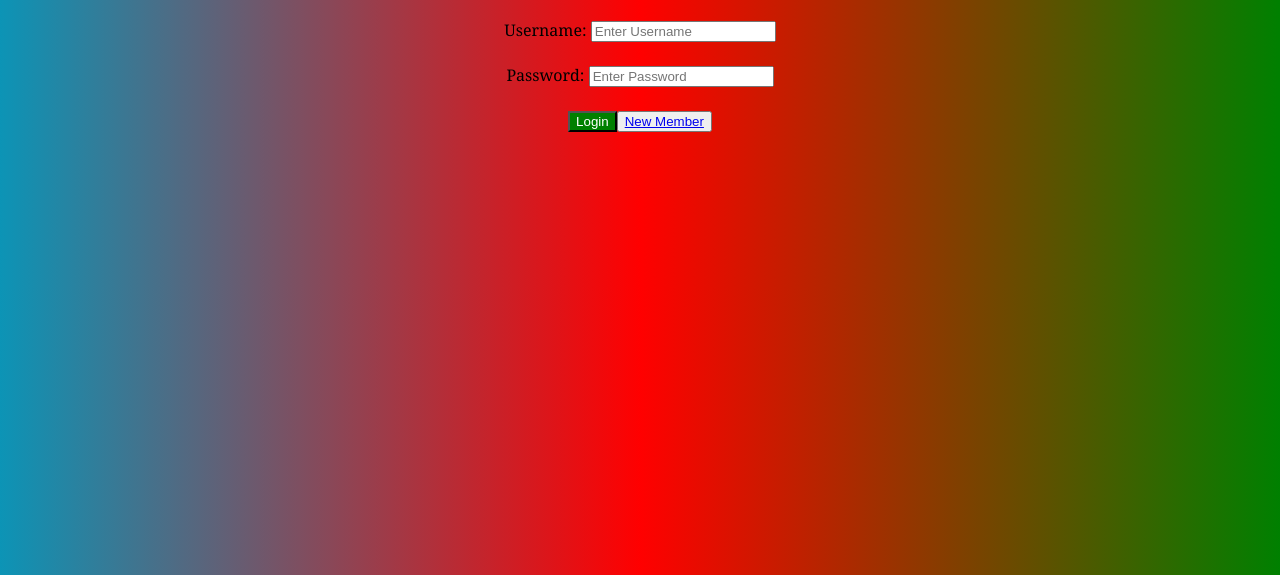
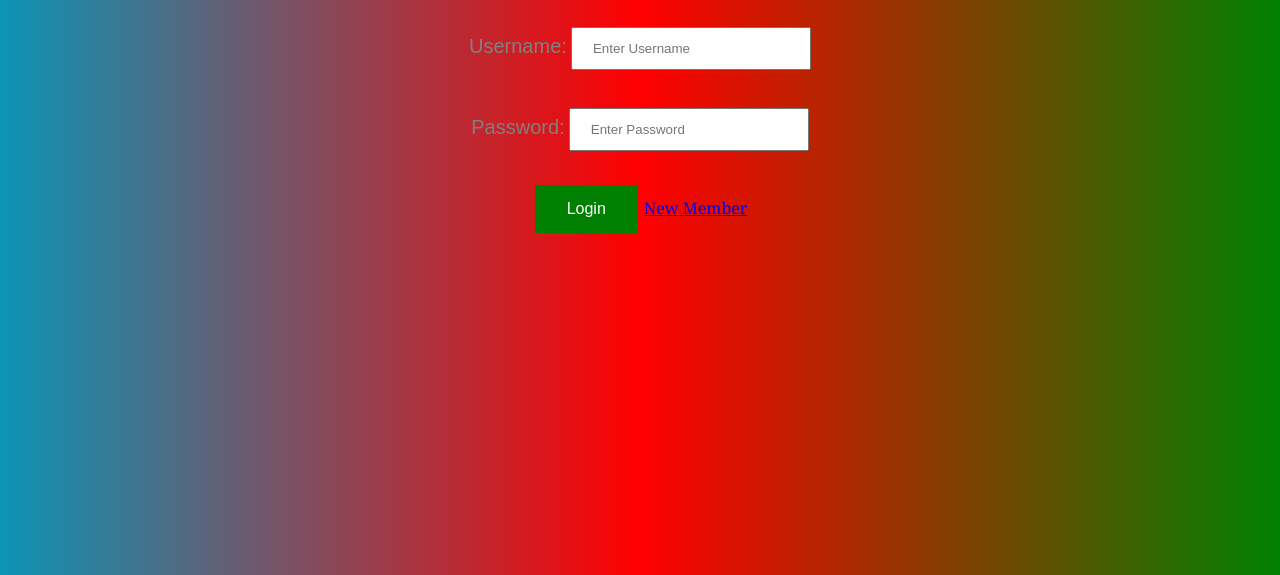
Before and after one commit to ExeTAz01/task-3, a plain HTML site: page task-3/index.html in a window 1280 px wide. Shown: the part 225-800 px from the top of the page. Drawn offline with Linux system fonts and the light colour scheme.

Commit message:
Update index.html

```diff
--- a/task-3/index.html
+++ b/task-3/index.html
@@ -8,15 +8,15 @@
     <title>Task-3</title>
 </head>
 <body>
-    <div class="text">
+    <div class="formlogin">
         <div class="textarea">
             <div class="login">
             <h1>Login Form</h1>
             <label>Username:</label>
-            <input type="username" placeholder="Enter Username"><br><br>
+            <input type="text" placeholder="Enter Username"><br><br>
             <label>Password:</label>
-            <input type="password" placeholder="Enter Password"><br><br>
-            <button style="background-color:green;color:white;"> Login <button>
+            <input type="text" placeholder="Enter Password"><br><br>
+            <button class="button">Login</button>
             <a href="#">New Member</a>
             </div>
 
```
